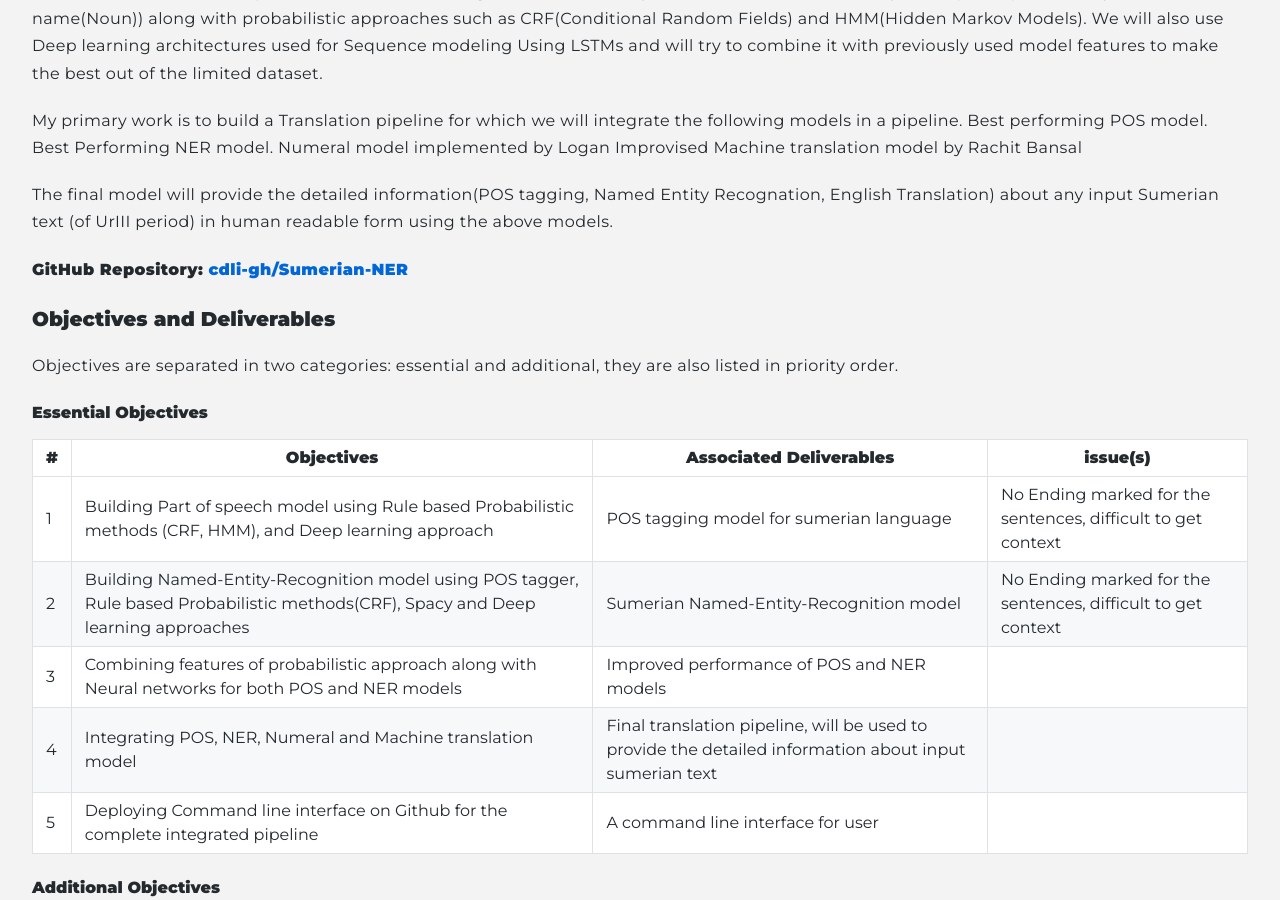
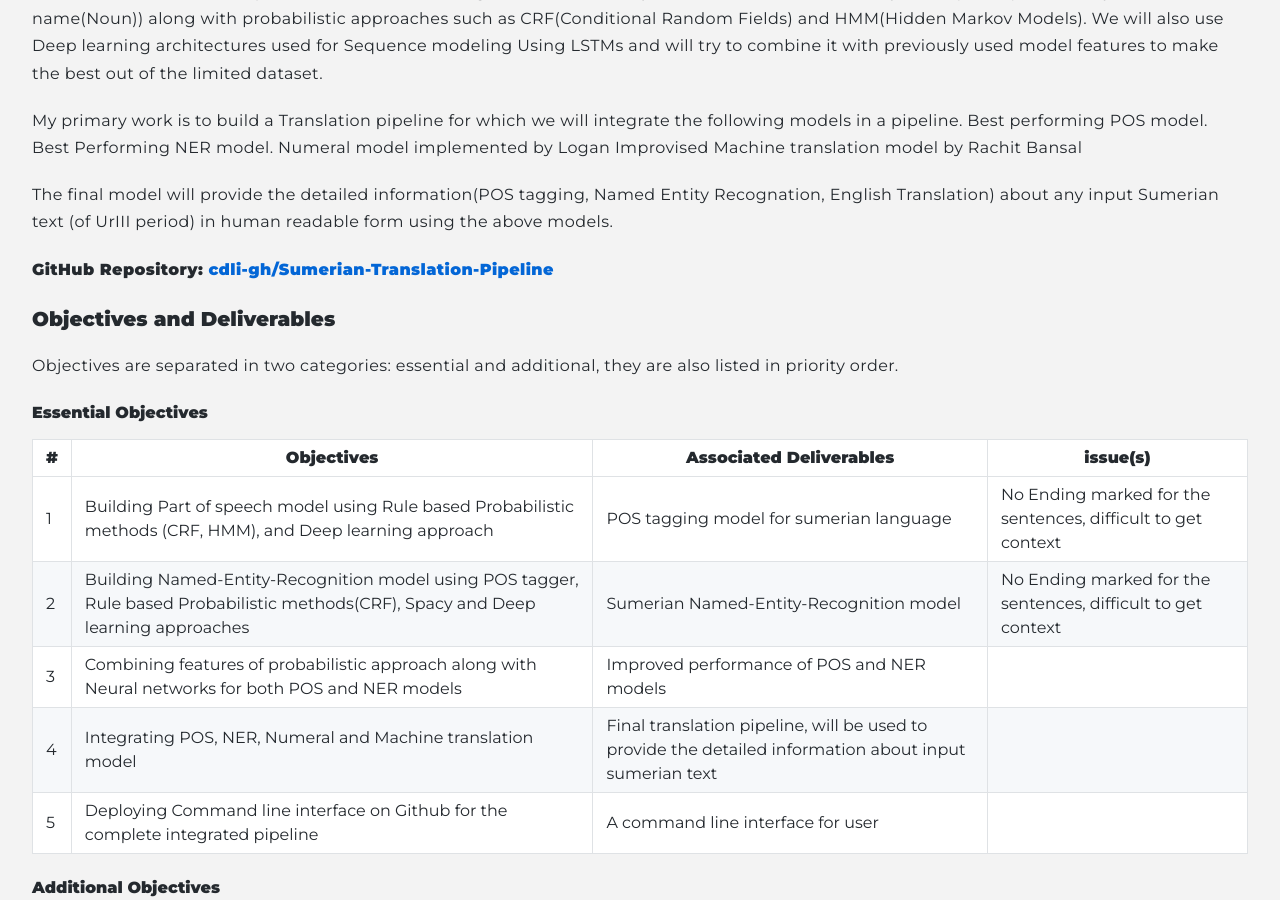
Before and after one commit to cdli-gh/blog, a Jekyll site: the page built from _blog/gsoc20/translation_pipeline/index.md, in a window 1280 px wide and 900 px high, scrolled down 1033 px. Built offline with Jekyll 4.4.1, drawn with Linux system fonts in a browser that asks for light colours; Markdown is read by kramdown in place of the engine named in the settings; some of the changed lines change nothing that is shown; some of the changed text lies outside the part shown.

Commit message:
Update index.md

```diff
--- a/_blog/gsoc20/translation_pipeline/index.md
+++ b/_blog/gsoc20/translation_pipeline/index.md
@@ -27,7 +27,7 @@
 
 The final model will provide the detailed information(POS tagging, Named Entity Recognation, English Translation) about any input Sumerian text (of UrIII period) in human readable form using the above models.
 
-**GitHub Repository: [cdli-gh/Sumerian-NER](https://github.com/cdli-gh/Sumerian-NER)**
+**GitHub Repository: [cdli-gh/Sumerian-Translation-Pipeline](https://github.com/cdli-gh/Sumerian-Translation-Pipeline)**
 
 ### Objectives and Deliverables
 
@@ -57,8 +57,8 @@
 | 1       | Preparing data for training POS model by extracting from the above dataset using conll-U parser and creating rules with the help of previous research papers and discussing with the language experts to take inputs as features                                          | Prepared sumerian data and rules to be worked with.                                             | Completed |
 | 2       | Implementing Conditional Random Field(CRF) and Hidden Markov Models (HMMs) to train POS tagging model on the prepared dataset                                                                                                                                             | First POS tagging Model for sumerian language                                                   | Completed |
 | 3       | Extracting monolingual sumerian data using regex according to our input and training Fast-text and Word2vec word embeddings for sumerian language. Preparing data to be used for Neural Network model                                                                     | Extracted monolingual sumerian data with word vectors to be used for training                   | Completed |
-| 4       | Training Deep Neural Network Models for POS tagging with the variations in the model ( such as changing optimisers, word embeddings, CNN artichture, BERT etc.)                                                                                                           | Improvised POS tagging model based on Seq2seq modeling(Neural Network architecture)             | Working |
-| 5       | Preparing data to be used for NER, Creating rules with the help of previous research papers and language experts. Creating a Classification model as an experiment using RNNs for the second dataset [ Word, Tag ] to integrate that as input in our Probabilistic Model. | Prepared features and dataset to be worked with. Classification Model using second Dataset      | |
+| 4       | Training Deep Neural Network Models for POS tagging with the variations in the model ( such as changing optimisers, word embeddings, CNN artichture, BERT etc.)                                                                                                           | Improvised POS tagging model based on Seq2seq modeling(Neural Network architecture)             | Completed |
+| 5       | Preparing data to be used for NER, Creating rules with the help of previous research papers and language experts. Creating a Classification model as an experiment using RNNs for the second dataset [ Word, Tag ] to integrate that as input in our Probabilistic Model. | Prepared features and dataset to be worked with. Classification Model using second Dataset      |Working |
 | 6       | Implementing NER model using Conditional Random Field(CRF), Spacy and other statistical machine translation techniques                                                                                                                                                    | First Named Entity recognition model.                                                           | |
 | 7       | Training Deep Neural Network model for Named entity recognition with the variations in the model ( such as changing optimisers, word embeddings etc.)                                                                                                                     | Second NER model based on Seq2seq modeling(Neural Network architecture)                         | |
 | 8       | Combining features of probabilistic approach with the Deep neural networks for both POS and NER model                                                                                                                                                                     | Improved Results for both NER and POS tagging models                                            | |
```
